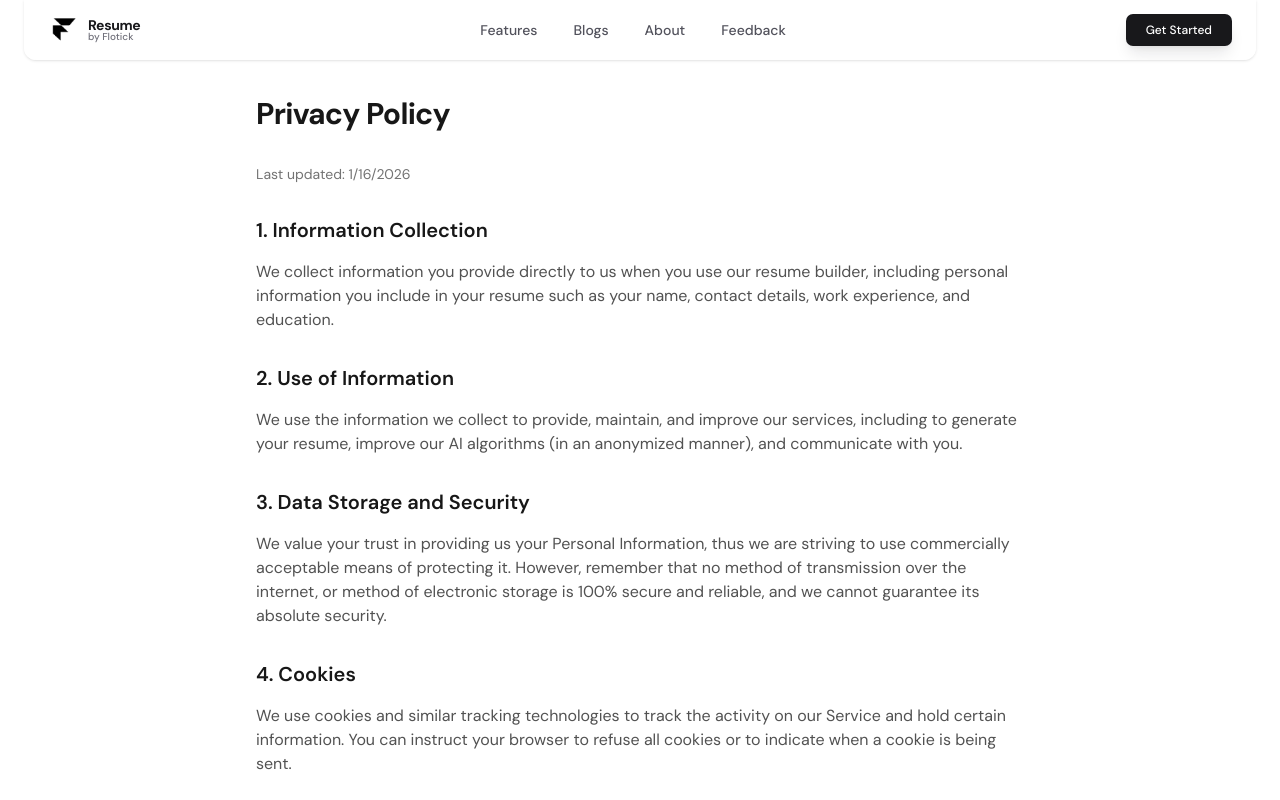
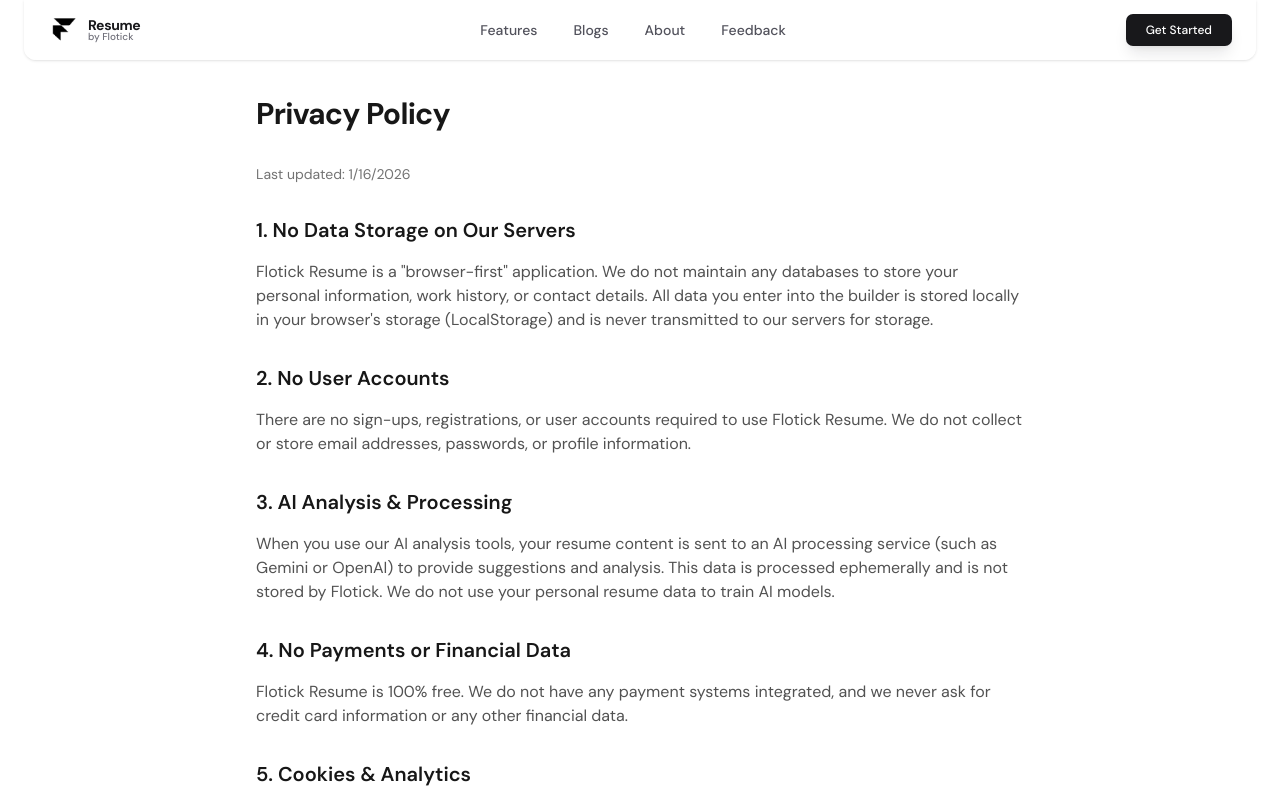
Before and after one commit to vijay324/Resume-Flotick, a Next.js app: page /legal in a window 1280 px wide. Shown: the top 800 px of the page. Built offline with nearby package versions, Linux system fonts and the light colour scheme.

Commit message:
feat: add Terms of Service and Privacy Policy pages.

```diff
--- a/app/legal/page.tsx
+++ b/app/legal/page.tsx
@@ -1,56 +1,56 @@
 import { Metadata } from "next";
 
 export const metadata: Metadata = {
-  title: "Privacy Policy | Flotik Resume",
-  description: "Privacy Policy for Flotik Resume Builder.",
+  title: "Privacy Policy | Flotick Resume",
+  description: "Privacy Policy for Flotick Resume Builder.",
 };
 
 export default function LegalPage() {
   return (
-    <div className="min-h-screen bg-white dark:bg-neutral-950 py-12 px-4 sm:px-6 lg:px-8 pt-24">
-      <div className="max-w-3xl mx-auto prose dark:prose-invert">
-        <h1 className="text-3xl font-bold tracking-tight text-neutral-900 dark:text-white mb-8">Privacy Policy</h1>
+    <div className="min-h-screen bg-white py-12 px-4 sm:px-6 lg:px-8 pt-24">
+      <div className="max-w-3xl mx-auto prose">
+        <h1 className="text-3xl font-bold tracking-tight text-neutral-900 mb-8">Privacy Policy</h1>
 
         <p className="text-sm text-neutral-500 mb-8">Last updated: {new Date().toLocaleDateString()}</p>
 
         <section className="mb-8">
-          <h2 className="text-xl font-semibold text-neutral-900 dark:text-white mb-4">1. Information Collection</h2>
-          <p className="text-neutral-600 dark:text-neutral-400">
-            We collect information you provide directly to us when you use our resume builder, including personal information you include in your resume such as your name, contact details, work experience, and education.
+          <h2 className="text-xl font-semibold text-neutral-900 mb-4">1. No Data Storage on Our Servers</h2>
+          <p className="text-neutral-600">
+            Flotick Resume is a "browser-first" application. We do not maintain any databases to store your personal information, work history, or contact details. All data you enter into the builder is stored locally in your browser's storage (LocalStorage) and is never transmitted to our servers for storage.
           </p>
         </section>
 
         <section className="mb-8">
-          <h2 className="text-xl font-semibold text-neutral-900 dark:text-white mb-4">2. Use of Information</h2>
-          <p className="text-neutral-600 dark:text-neutral-400">
-            We use the information we collect to provide, maintain, and improve our services, including to generate your resume, improve our AI algorithms (in an anonymized manner), and communicate with you.
+          <h2 className="text-xl font-semibold text-neutral-900 mb-4">2. No User Accounts</h2>
+          <p className="text-neutral-600">
+            There are no sign-ups, registrations, or user accounts required to use Flotick Resume. We do not collect or store email addresses, passwords, or profile information.
           </p>
         </section>
 
         <section className="mb-8">
-          <h2 className="text-xl font-semibold text-neutral-900 dark:text-white mb-4">3. Data Storage and Security</h2>
-          <p className="text-neutral-600 dark:text-neutral-400">
-            We value your trust in providing us your Personal Information, thus we are striving to use commercially acceptable means of protecting it. However, remember that no method of transmission over the internet, or method of electronic storage is 100% secure and reliable, and we cannot guarantee its absolute security.
+          <h2 className="text-xl font-semibold text-neutral-900 mb-4">3. AI Analysis & Processing</h2>
+          <p className="text-neutral-600">
+            When you use our AI analysis tools, your resume content is sent to an AI processing service (such as Gemini or OpenAI) to provide suggestions and analysis. This data is processed ephemerally and is not stored by Flotick. We do not use your personal resume data to train AI models.
           </p>
         </section>
 
         <section className="mb-8">
-          <h2 className="text-xl font-semibold text-neutral-900 dark:text-white mb-4">4. Cookies</h2>
-          <p className="text-neutral-600 dark:text-neutral-400">
-            We use cookies and similar tracking technologies to track the activity on our Service and hold certain information. You can instruct your browser to refuse all cookies or to indicate when a cookie is being sent.
+          <h2 className="text-xl font-semibold text-neutral-900 mb-4">4. No Payments or Financial Data</h2>
+          <p className="text-neutral-600">
+            Flotick Resume is 100% free. We do not have any payment systems integrated, and we never ask for credit card information or any other financial data.
           </p>
         </section>
 
         <section className="mb-8">
-          <h2 className="text-xl font-semibold text-neutral-900 dark:text-white mb-4">5. Changes to This Privacy Policy</h2>
-          <p className="text-neutral-600 dark:text-neutral-400">
-            We may update our Privacy Policy from time to time. We will notify you of any changes by posting the new Privacy Policy on this page.
+          <h2 className="text-xl font-semibold text-neutral-900 mb-4">5. Cookies & Analytics</h2>
+          <p className="text-neutral-600">
+            We may use minimal analytics cookies to understand how our visitors interact with the website. These analytics are anonymized and do not include any personal information from your resumes.
           </p>
         </section>
 
         <section className="mb-8">
-          <h2 className="text-xl font-semibold text-neutral-900 dark:text-white mb-4">6. Contact Us</h2>
-          <p className="text-neutral-600 dark:text-neutral-400">
+          <h2 className="text-xl font-semibold text-neutral-900 mb-4">6. Contact Us</h2>
+          <p className="text-neutral-600">
             If you have any questions about this Privacy Policy, please contact us at <a href="mailto:support@flotick.com" className="text-blue-600 hover:underline">support@flotick.com</a>
           </p>
         </section>
--- a/app/terms/page.tsx
+++ b/app/terms/page.tsx
@@ -1,56 +1,56 @@
 import { Metadata } from "next";
 
 export const metadata: Metadata = {
-  title: "Terms of Service | Flotik Resume",
-  description: "Terms of Service for Flotik Resume Builder.",
+  title: "Terms of Service | Flotick Resume",
+  description: "Terms of Service for Flotick Resume Builder.",
 };
 
 export default function TermsPage() {
   return (
-    <div className="min-h-screen bg-white dark:bg-neutral-950 py-12 px-4 sm:px-6 lg:px-8 pt-24">
-      <div className="max-w-3xl mx-auto prose dark:prose-invert">
-        <h1 className="text-3xl font-bold tracking-tight text-neutral-900 dark:text-white mb-8">Terms of Service</h1>
+    <div className="min-h-screen bg-white py-12 px-4 sm:px-6 lg:px-8 pt-24">
+      <div className="max-w-3xl mx-auto prose">
+        <h1 className="text-3xl font-bold tracking-tight text-neutral-900 mb-8">Terms of Service</h1>
 
         <p className="text-sm text-neutral-500 mb-8">Last updated: {new Date().toLocaleDateString()}</p>
 
         <section className="mb-8">
-          <h2 className="text-xl font-semibold text-neutral-900 dark:text-white mb-4">1. Acceptance of Terms</h2>
-          <p className="text-neutral-600 dark:text-neutral-400">
-            By accessing and using Flotik Resume Builder ("the Service"), you accept and agree to be bound by the terms and provision of this agreement.
+          <h2 className="text-xl font-semibold text-neutral-900 mb-4">1. Acceptance of Terms</h2>
+          <p className="text-neutral-600">
+            By using Flotick Resume ("the Service"), you agree to these terms. The tool is provided "as is" for your personal and professional use.
           </p>
         </section>
 
         <section className="mb-8">
-          <h2 className="text-xl font-semibold text-neutral-900 dark:text-white mb-4">2. Description of Service</h2>
-          <p className="text-neutral-600 dark:text-neutral-400">
-            Flotik Resume provides an AI-powered resume building tool that allows users to create, edit, and download professional resumes.
+          <h2 className="text-xl font-semibold text-neutral-900 mb-4">2. Free to Use</h2>
+          <p className="text-neutral-600">
+            Flotick Resume is completely free to use. There are no subscriptions, hidden fees, or payment requirements. You do not need to create an account to access any features.
           </p>
         </section>
 
         <section className="mb-8">
-          <h2 className="text-xl font-semibold text-neutral-900 dark:text-white mb-4">3. User Conduct</h2>
-          <p className="text-neutral-600 dark:text-neutral-400">
-            You agree not to use the Service for any unlawful purpose or any purpose prohibited under this clause. You agree not to use the Service in any way that could damage the Service, the services, or the general business of Flotik.
+          <h2 className="text-xl font-semibold text-neutral-900 mb-4">3. Content Responsibility</h2>
+          <p className="text-neutral-600">
+            You are solely responsible for the content you enter into the resume builder. Since we do not store your data on our servers, it is your responsibility to save or export your resumes (e.g., as PDF) to ensure you don't lose your work.
           </p>
         </section>
 
         <section className="mb-8">
-          <h2 className="text-xl font-semibold text-neutral-900 dark:text-white mb-4">4. Intellectual Property</h2>
-          <p className="text-neutral-600 dark:text-neutral-400">
-            The Service and its original content, features, and functionality are and will remain the exclusive property of Flotik and its licensors.
+          <h2 className="text-xl font-semibold text-neutral-900 mb-4">4. Intellectual Property</h2>
+          <p className="text-neutral-600">
+            You retain full ownership of the content you create. The templates and software architecture are the property of Flotick.
           </p>
         </section>
 
         <section className="mb-8">
-          <h2 className="text-xl font-semibold text-neutral-900 dark:text-white mb-4">5. Termination</h2>
-          <p className="text-neutral-600 dark:text-neutral-400">
-            We may terminate your access to the Service, without cause or notice, which may result in the forfeiture and destruction of all information associated with you.
+          <h2 className="text-xl font-semibold text-neutral-900 mb-4">5. Disclaimer of Warranty</h2>
+          <p className="text-neutral-600">
+            The Service is provided without warranties of any kind. While we strive to provide the best AI suggestions and templates, we do not guarantee employment results or the total accuracy of AI-generated content.
           </p>
         </section>
 
         <section className="mb-8">
-          <h2 className="text-xl font-semibold text-neutral-900 dark:text-white mb-4">6. Contact Information</h2>
-          <p className="text-neutral-600 dark:text-neutral-400">
+          <h2 className="text-xl font-semibold text-neutral-900 mb-4">6. Contact Information</h2>
+          <p className="text-neutral-600">
             If you have any questions about these Terms, please contact us at <a href="mailto:support@flotick.com" className="text-blue-600 hover:underline">support@flotick.com</a>
           </p>
         </section>
```
